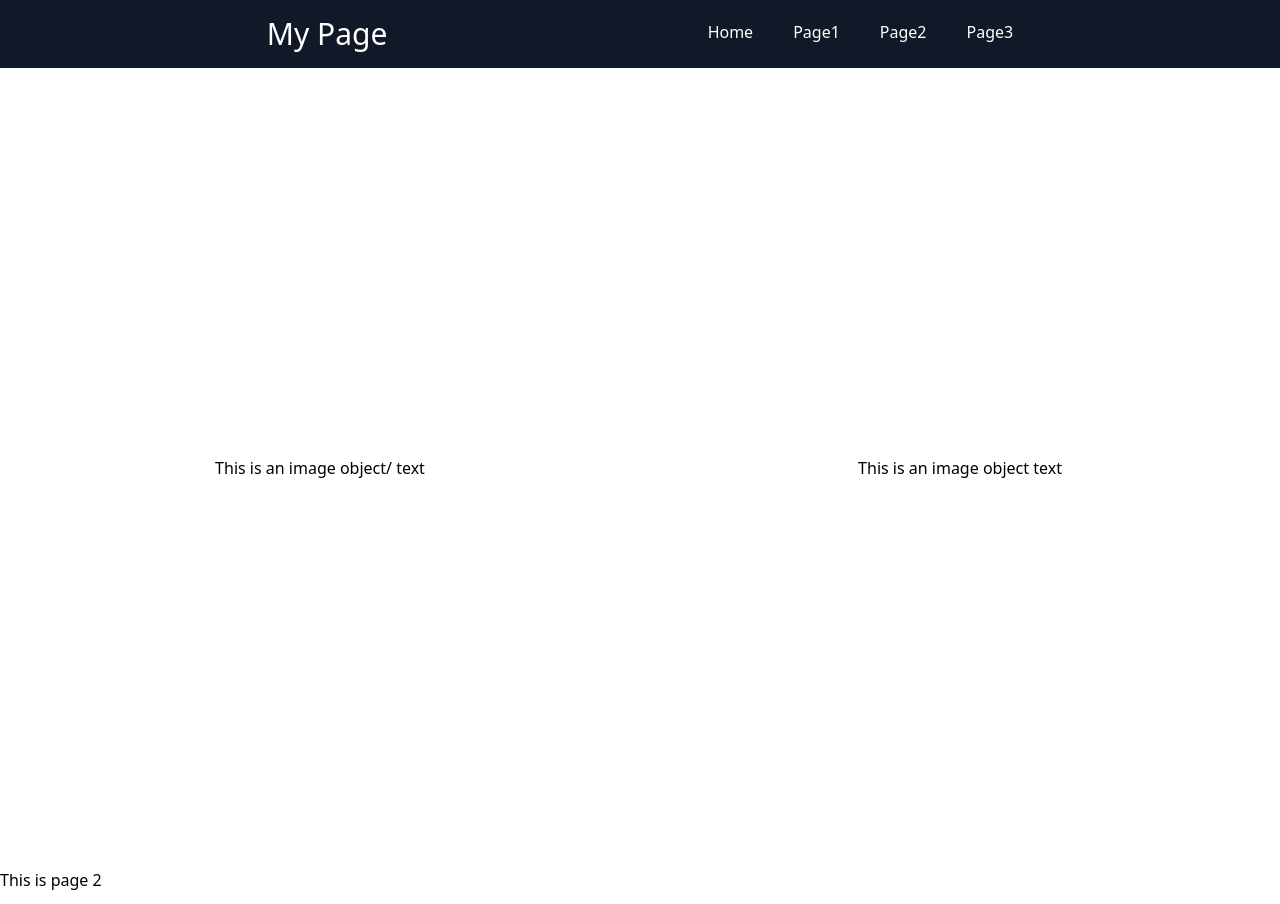
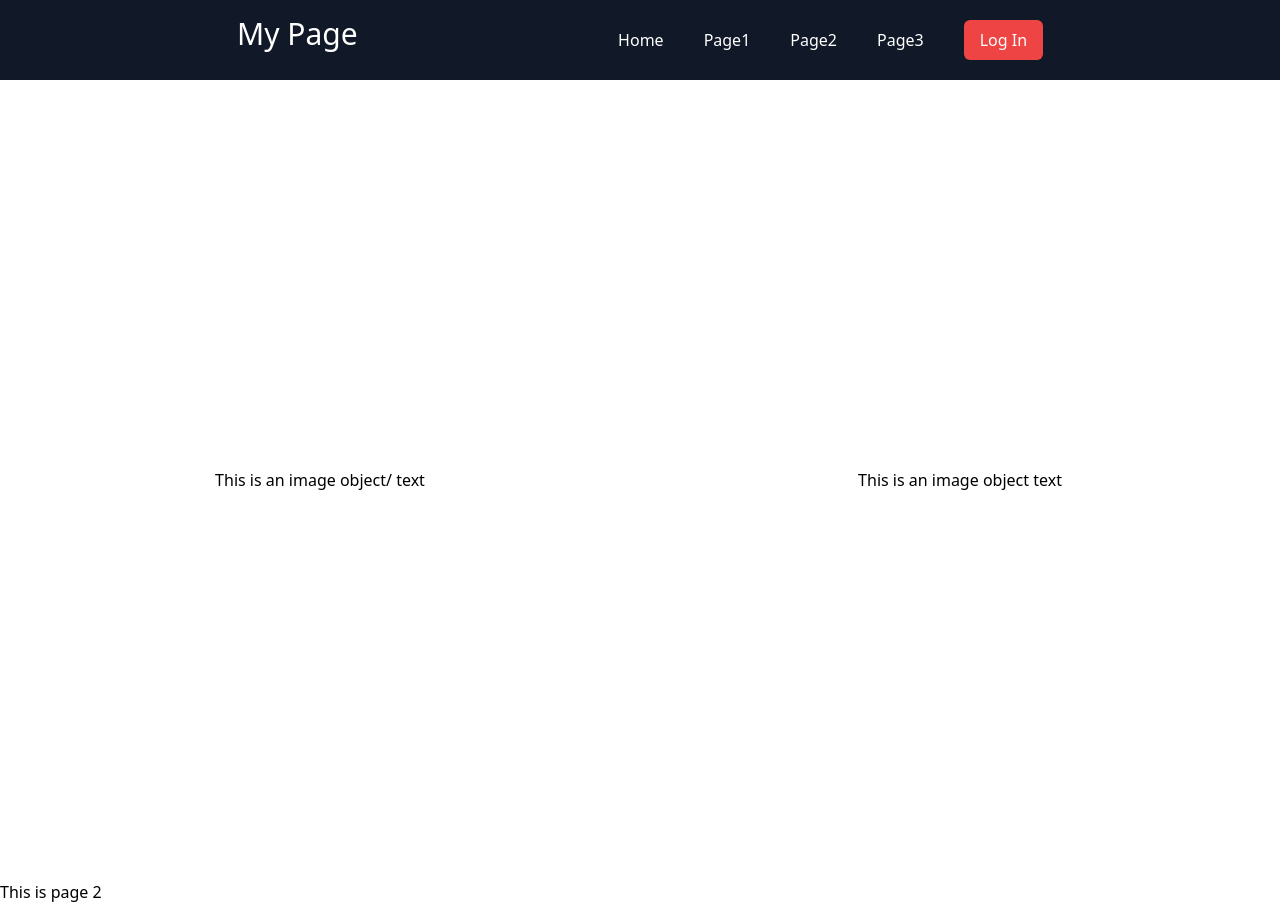
Before and after one commit to k1nho/next-ts-tailwind-boiler, a Next.js app: page /page2 in a window 1280 px wide. Built offline with nearby package versions, Linux system fonts and the light colour scheme; no server answers.

Commit message:
control authorization via navbar state using auth session

```diff
--- a/components/Navbar.tsx
+++ b/components/Navbar.tsx
@@ -1,5 +1,7 @@
 import React from "react";
 import Link  from "next/link"
+import { signIn, signOut, useSession } from "next-auth/client";
+import { useRouter } from "next/router";
 
 interface Iprops {
   toggle: () => void;
@@ -7,6 +9,19 @@ interface Iprops {
 }
 
 export const Navbar: React.FC<Iprops> = ({ toggle, isOpen }) => {
+  const router = useRouter();
+  const [session, loading] = useSession();
+
+  let authButton = (<button onClick= {() => signIn()} className="rounded-md bg-red-500 hover:bg-red-400 transition duration-200 py-2 px-4 text-center"> Log In</button>)
+
+  if(!session){
+
+     authButton = (<button onClick= {() => signIn()} className="rounded-md bg-red-500 hover:bg-red-400 transition duration-200 py-2 px-4 text-center"> Log In</button>)
+  }
+  if(session){
+
+     authButton = (<button onClick= {() => signOut()} className="rounded-md  bg-red-500 hover:bg-red-400 transition duration-200 py-2 px-4 text-center"> Log Out</button>)
+  }
   return (
     <div className="bg-gray-900 sticky top-0 z-50">
       <div className="flex justify-between md:justify-around mx-auto w-10/12 py-4 text-white">
@@ -61,6 +76,7 @@ export const Navbar: React.FC<Iprops> = ({ toggle, isOpen }) => {
           <Link href ="/page3">
             Page3
           </Link>
+          {authButton}
         </div>
       </div>
     </div>
```
